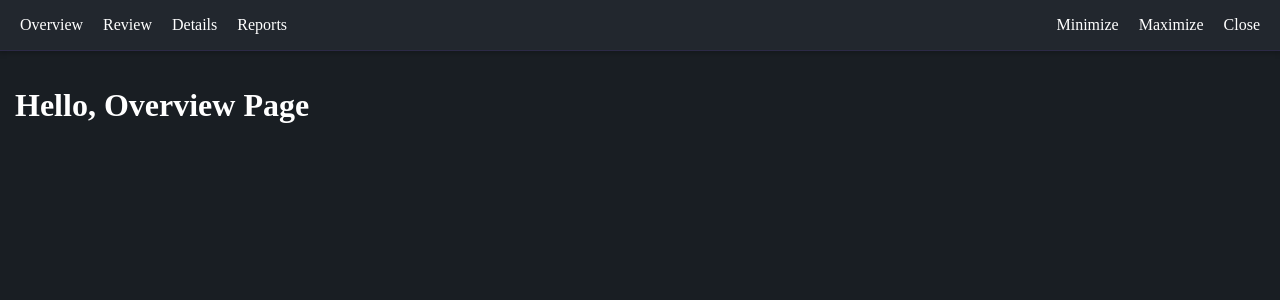
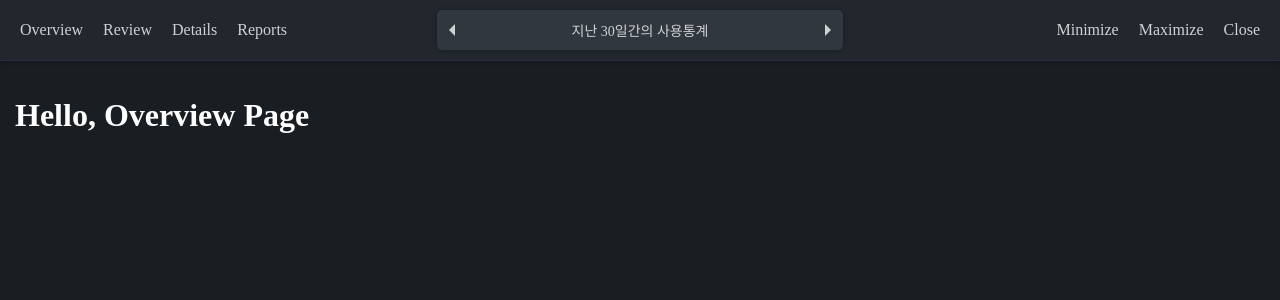
Before and after one commit to iodes/TimeCat, a React app in the folder TimeCat.Web/: page / in a window 1280 px wide. Shown: the top 300 px of the page. Built offline with nearby package versions, Linux system fonts and the light colour scheme.

Commit message:
[Web] Add date controller design

```diff
--- a/TimeCat.Web/src/App.tsx
+++ b/TimeCat.Web/src/App.tsx
@@ -14,6 +14,7 @@ import ReportsPage from './pages/ReportsPage'
 import ReviewPage from './pages/ReviewPage'
 
 import styled, { createGlobalStyle } from 'styled-components'
+import DateController from './components/DateController'
 
 const GlobalStyle = createGlobalStyle`
   body {
@@ -27,22 +28,26 @@ const GlobalStyle = createGlobalStyle`
 const Nav = styled.nav`
   display: flex;
   flex-direction: row;
-  height: 50px;
+  height: 60px;
   padding: 0 10px;
   background: #22272e;
   border-bottom: 1px solid #2c2a46;
   box-shadow: 0 0 5px 2px rgba(0, 0, 0, 0.25);
-  justify-content: space-between;
+  align-items: center;
 `
 
 const MenuList = styled.ul`
   display: flex;
   flex-direction: row;
-  height: 50px;
   list-style: none;
   padding: 0;
   margin: 0;
-  line-height: 50px;
+  flex: 1;
+  color: #d0d1d2;
+`
+
+const WindowMenuList = styled(MenuList)`
+  justify-content: flex-end;
 `
 
 const MenuItem = styled.li`
@@ -50,12 +55,17 @@ const MenuItem = styled.li`
 `
 
 const MenuLink = styled(Link)`
-  color: white;
+  color: #d0d1d2;
   text-decoration: none;
 `
 
 const Main = styled.main`
   padding: 15px;
+`
+
+const WrapDateController = styled.div`
+  flex: 1;
+  margin: 0 20px;
 `
 
 interface IProps {
@@ -91,11 +101,15 @@ class App extends React.Component<IProps> {
                   </MenuItem>
                 </MenuList>
 
-                <MenuList>
+                <WrapDateController>
+                  <DateController />
+                </WrapDateController>
+
+                <WindowMenuList>
                   <MenuItem>Minimize</MenuItem>
                   <MenuItem>Maximize</MenuItem>
                   <MenuItem>Close</MenuItem>
-                </MenuList>
+                </WindowMenuList>
               </Nav>
             </header>
 
--- /dev/null
+++ b/TimeCat.Web/src/components/DateController.tsx
@@ -0,0 +1,73 @@
+import * as React from 'react'
+import styled from 'styled-components'
+
+const Wrap = styled.div`
+  display: flex;
+  flex-direction: row;
+  box-shadow: 0 0 5px 0 rgba(0, 0, 0, 0.25);
+  border-radius: 5px;
+  background: #30373f;
+  height: 40px;
+  align-items: center;
+  justify-content: space-between;
+  font-size: 14px;
+  color: #d0d1d2;
+  white-space: nowrap;
+`
+
+const Button = styled.button`
+  position: relative;
+  display: block;
+  background: none;
+  border: none;
+  padding: 0;
+  margin: 0;
+  width: 30px;
+  height: 40px;
+  white-space: nowrap;
+  text-indent: 100000px;
+  overflow: hidden;
+  outline: none;
+  cursor: pointer;
+
+  &::before {
+    position: absolute;
+    display: block;
+    left: 50%;
+    top: 50%;
+    margin: -6px 0 0 -3px;
+    content: '';
+    border: solid transparent;
+    border-width: 6px 0;
+  }
+`
+
+const PrevButton = styled(Button)`
+    &::before {
+      border-right: 6px solid #d0d1d2;
+    }
+`
+
+const NextButton = styled(Button)`
+    &::before {
+      border-left: 6px solid #d0d1d2;
+    }
+`
+
+export class DateController extends React.Component {
+  constructor(props: {}) {
+    super(props)
+  }
+
+  public render() {
+    return (
+      <Wrap>
+        <PrevButton type="button">이전</PrevButton>
+        <div>지난 30일간의 사용통계</div>
+        <NextButton type="button">다음</NextButton>
+      </Wrap>
+    )
+  }
+}
+
+export default DateController
```
